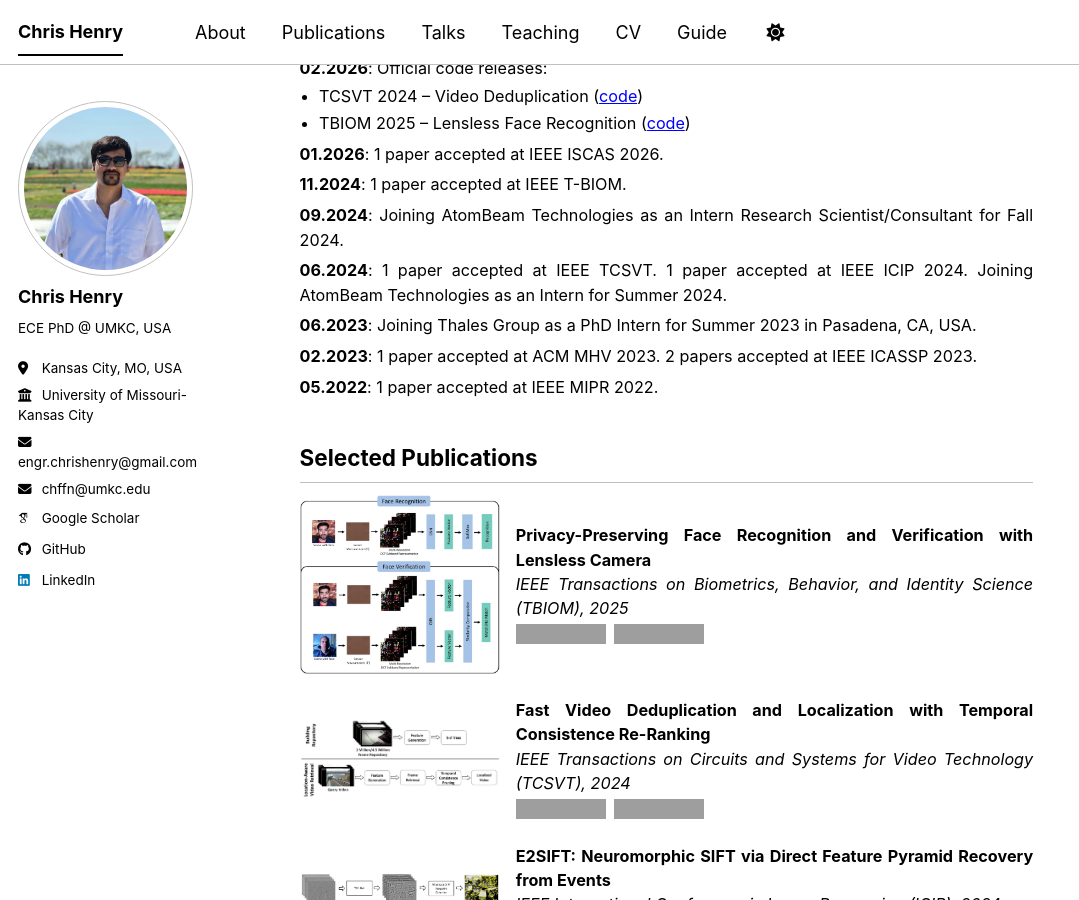
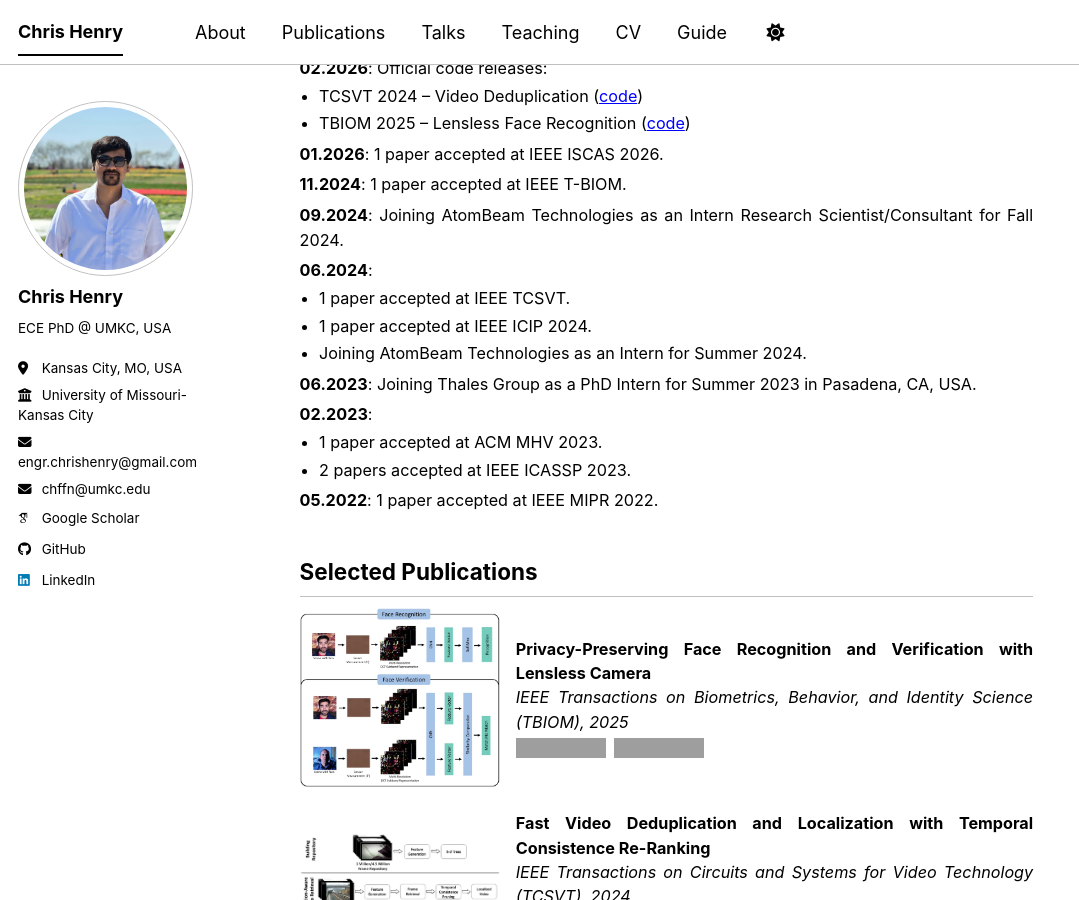
Before and after one commit to engrchrishenry/engrchrishenry.github.io, a Jekyll site: the page built from _pages/about.md, in a window 1280 px wide and 900 px high, scrolled down 437 px, cut to the strip 0-900 px from the top of the window. Shown: the whole strip, without its empty margins (0-1079 px from the left). Built offline with Jekyll 4.4.1, drawn with Linux system fonts in a browser that asks for light colours; some web fonts are replaced; a script bundle is joined from its source files by our own code; library files that are not in the unit come from our copies; grey boxes are pictures that could not be loaded.

Commit message:
Minor updates and improvements

```diff
--- a/_pages/about.md
+++ b/_pages/about.md
@@ -50,16 +50,25 @@ I earned my ME degree in 2019 from <a href="https://www.gachon.ac.kr/sites/eng/i
 </p>
 
 <p style="margin:0 0 0.4em 0;">
-  <strong>06.2024</strong>: 1 paper accepted at IEEE TCSVT. 1 paper accepted at IEEE ICIP 2024. Joining AtomBeam Technologies as an Intern for Summer 2024.
+  <strong>06.2024</strong>:
 </p>
+<ul style="margin:0.2em 0 0.4em 1.2em; padding:0; line-height:1.2em;">
+  <li>1 paper accepted at IEEE TCSVT.</li>
+  <li>1 paper accepted at IEEE ICIP 2024.</li>
+  <li>Joining AtomBeam Technologies as an Intern for Summer 2024.</li>
+</ul>
 
 <p style="margin:0 0 0.4em 0;">
   <strong>06.2023</strong>: Joining Thales Group as a PhD Intern for Summer 2023 in Pasadena, CA, USA.
 </p>
 
 <p style="margin:0 0 0.4em 0;">
-  <strong>02.2023</strong>: 1 paper accepted at ACM MHV 2023. 2 papers accepted at IEEE ICASSP 2023.
+  <strong>02.2023</strong>:
 </p>
+<ul style="margin:0.2em 0 0.4em 1.2em; padding:0; line-height:1.2em;">
+  <li>1 paper accepted at ACM MHV 2023. </li>
+  <li>2 papers accepted at IEEE ICASSP 2023.</li>
+</ul>
 
 <p style="margin:0;">
   <strong>05.2022</strong>: 1 paper accepted at IEEE MIPR 2022.
```
